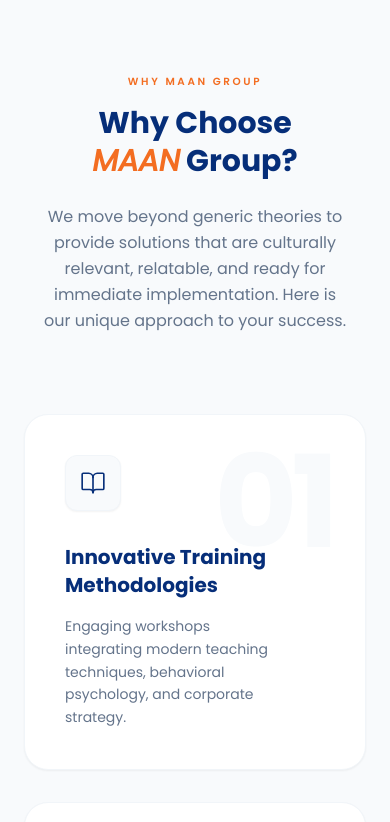
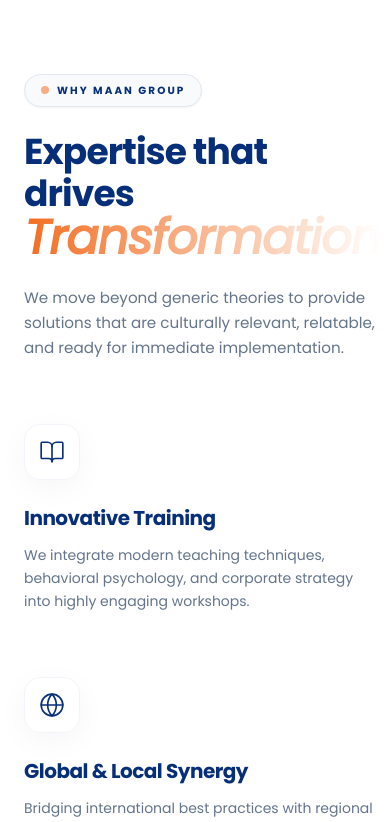
Before and after one commit to Amen252/Maan-Group, a React (Vite) app: page / in a window 390 px wide. Shown: the part 5640-6462 px from the top of the page. Built offline with nearby package versions, Linux system fonts and the light colour scheme.

Commit message:
Update Why Choose section to transparent layout without backgrounds

```diff
--- a/src/pages/Home.jsx
+++ b/src/pages/Home.jsx
@@ -282,72 +282,77 @@
         </div>
       </section>
 
-      {/* ═══════════ UNIQUE APPROACH SECTION ═══════════ */}
-      <section className="py-28 bg-slate-50 relative">
-        <div className="container mx-auto px-6 max-w-[1280px]">
-          <div className="text-center max-w-3xl mx-auto mb-20 text-balance">
-            <span className="text-[0.65rem] font-semibold uppercase tracking-[0.25em] text-gold-500 mb-4 block">
-              Why Maan Group
-            </span>
-            <h2 className="text-3xl lg:text-4xl lg:text-5xl font-bold text-navy-900 mb-6 leading-tight">
-              Why Choose <span className="text-gold-500 font-serif italic">MAAN</span> Group?
+      {/* ═══════════ UNIQUE APPROACH SECTION (TRANSPARENT / NO BG) ═══════════ */}
+      <section className="py-28 relative bg-white">
+        <div className="container mx-auto px-6 max-w-[1200px] relative z-20">
+
+          <div className="grid lg:grid-cols-12 gap-16 items-start">
+
+            <div className="lg:col-span-4 sticky top-32">
+              <motion.div
+                initial={{ opacity: 0, scale: 0.9 }}
+                whileInView={{ opacity: 1, scale: 1 }}
+                viewport={{ once: true }}
+                className="inline-flex items-center gap-2 px-4 py-2 rounded-full border border-slate-200 shadow-sm mb-6 bg-slate-50"
+              >
+                <span className="w-2 h-2 rounded-full bg-gold-500 animate-[pulse_2s_ease-in-out_infinite]" />
+                <span className="text-[0.65rem] font-bold uppercase tracking-[0.2em] text-navy-900">Why Maan Group</span>
+              </motion.div>
+
+              <h2 className="text-4xl lg:text-5xl font-bold text-navy-900 mb-6 leading-[1.15] tracking-tight">
+                Expertise that drives <br />
+                <span className="text-transparent bg-clip-text bg-gradient-to-r from-gold-500 to-gold-700 font-serif italic text-5xl lg:text-6xl">Transformation</span>
               </h2>
-            <p className="text-slate-500 text-base lg:text-lg leading-relaxed">
-              We move beyond generic theories to provide solutions that are culturally relevant, relatable, and ready for immediate implementation. Here is our unique approach to your success.
+              <p className="text-slate-500 text-[0.95rem] leading-relaxed max-w-sm">
+                We move beyond generic theories to provide solutions that are culturally relevant, relatable, and ready for immediate implementation.
               </p>
             </div>
 
-          <div className="grid md:grid-cols-2 lg:grid-cols-2 gap-8">
+            <div className="lg:col-span-8 grid sm:grid-cols-2 gap-x-12 gap-y-16 pl-0 lg:pl-10">
               {[
                 {
-                title: 'Innovative Training Methodologies',
-                desc: 'Engaging workshops integrating modern teaching techniques, behavioral psychology, and corporate strategy.',
+                  title: 'Innovative Training',
+                  desc: 'We integrate modern teaching techniques, behavioral psychology, and corporate strategy into highly engaging workshops.',
                   icon: BookOpen
                 },
                 {
-                title: 'Global & Local Impact',
-                desc: 'Bridging international best practices with regional business dynamics, ensuring relevant solutions for businesses and professionals.',
+                  title: 'Global & Local Synergy',
+                  desc: 'Bridging international best practices with regional business dynamics for relevant, actionable consulting solutions.',
                   icon: Globe
                 },
                 {
                   title: 'Holistic Development',
-                desc: 'A balanced focus on individual growth, professional advancement, and business success.',
+                  desc: 'A perfectly balanced focus on individual growth, professional advancement, and long-term organizational success.',
                   icon: Target
                 },
                 {
-                title: 'Strategic Consulting Expertise',
-                desc: 'Tailored insights in organizational structure, market positioning, and leadership effectiveness.',
+                  title: 'Strategic Architecture',
+                  desc: 'Tailored insights specifically applied to organizational structure, market positioning, and top-tier leadership effectiveness.',
                   icon: Layers
                 }
               ].map((item, idx) => (
                 <motion.div
                   key={idx}
-                whileHover={{ y: -8 }}
-                className="group relative bg-white p-10 lg:p-12 rounded-3xl shadow-sm border border-slate-100 hover:shadow-xl hover:shadow-navy-900/5 hover:border-gold-500/30 transition-all duration-400 overflow-hidden flex flex-col"
+                  initial={{ opacity: 0, y: 20 }}
+                  whileInView={{ opacity: 1, y: 0 }}
+                  viewport={{ once: true }}
+                  transition={{ duration: 0.6, delay: idx * 0.1 }}
+                  className="group relative"
                 >
-                {/* Thin top border indicator on hover */}
-                <div className="absolute top-0 left-0 w-full h-1.5 bg-gold-500 opacity-0 group-hover:opacity-100 transition-opacity duration-300 pointer-events-none" />
-
-                {/* Clean Watermark Number (matching screenshot style) */}
-                <div className="absolute top-6 right-8 text-[8rem] font-bold text-slate-50 group-hover:text-gold-500/[0.03] transition-colors duration-500 pointer-events-none select-none leading-none z-0 tracking-tighter">
-                  0{idx + 1}
-                </div>
-
-                <div className="relative z-10">
-                  <div className="w-14 h-14 bg-slate-50 text-navy-900 rounded-xl flex items-center justify-center mb-8 border border-slate-100 group-hover:bg-gold-500 group-hover:text-white group-hover:border-gold-500 transition-all duration-400 shadow-sm">
+                  <div className="w-14 h-14 mb-6 rounded-2xl bg-white shadow-[0_8px_30px_rgb(0,0,0,0.04)] text-navy-900 flex items-center justify-center group-hover:bg-gold-500 group-hover:text-white group-hover:-translate-y-2 group-hover:shadow-[0_8px_30px_rgba(212,175,55,0.2)] transition-all duration-500 ease-out border border-slate-100">
                     <item.icon size={26} strokeWidth={1.5} />
                   </div>
 
-                  <h3 className="text-xl font-bold text-navy-900 mb-4 group-hover:text-gold-600 transition-colors duration-300">
+                  <h3 className="text-xl font-bold text-navy-900 mb-3 group-hover:text-gold-600 transition-colors duration-300 tracking-tight">
                     {item.title}
                   </h3>
-
-                  <p className="text-slate-500 text-sm leading-relaxed group-hover:text-slate-600 transition-colors duration-300 w-[85%]">
+                  <p className="text-slate-500 leading-relaxed text-sm">
                     {item.desc}
                   </p>
-                </div>
                 </motion.div>
               ))}
+            </div>
+
           </div>
         </div>
       </section>
```
Lines whose indentation alone changed are shown as unchanged.
